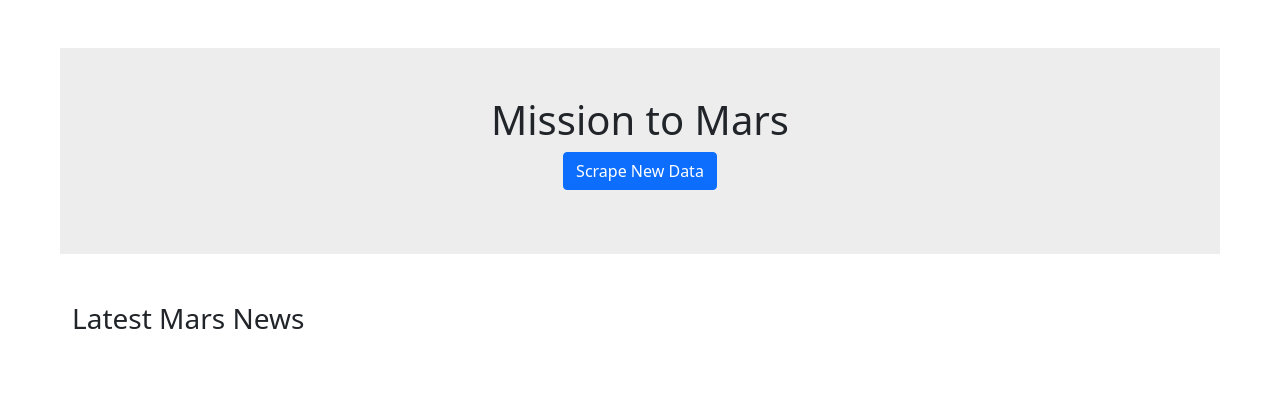
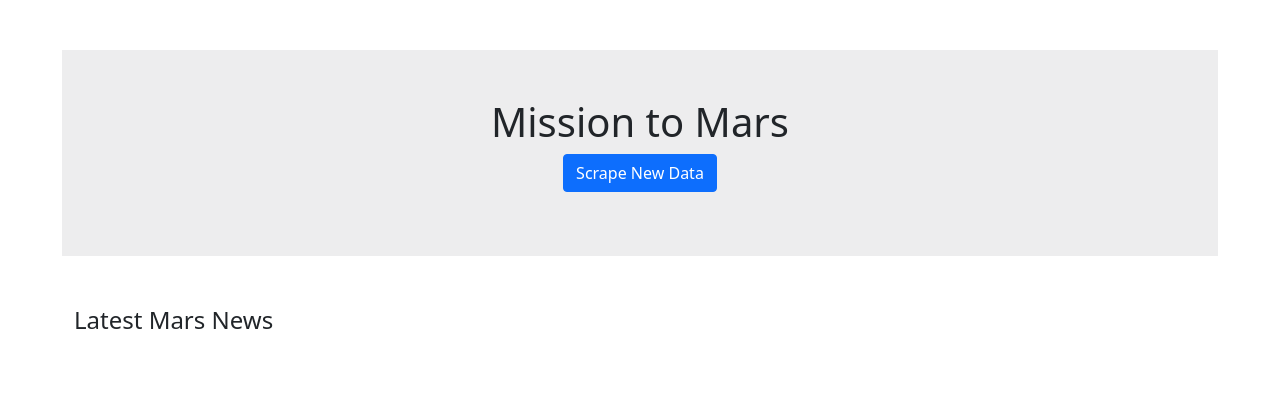
Before and after one commit to danijmartin/web-scraping-challenge, a Flask app: page / in a window 1280 px wide. Shown: the top 409 px of the page. Run offline with Flask 2, Linux system fonts and the light colour scheme; data that the repository does not hold is empty; some libraries are stand-ins or nearby versions.

Commit message:
consolidated margin styling

```diff
--- a/Missions_to_Mars/templates/index.html
+++ b/Missions_to_Mars/templates/index.html
@@ -7,22 +7,29 @@
     <title>Mission to Mars</title>
     <!-- Bootstrap CSS -->
     <link href="https://cdn.jsdelivr.net/npm/bootstrap@5.0.1/dist/css/bootstrap.min.css" rel="stylesheet" integrity="sha384-+0n0xVW2eSR5OomGNYDnhzAbDsOXxcvSN1TPprVMTNDbiYZCxYbOOl7+AMvyTG2x" crossorigin="anonymous">
+
+    <style>
+        div.row {
+            margin: 50px
+        }
+    </style>
+
 </head>
 <body>
     <div class="container-fluid">
-        <div class="jumbotron text-center m-md-5 p-md-5" style="background-color: #ededee;">
+        <div class="jumbotron text-center p-md-5" style="background-color: #ededee; margin: 50px">
             <h1>Mission to Mars</h1>
             <p><a class="btn btn-primary" href="/scrape" role="button">Scrape New Data</a></p>
         </div>
 
-        <div class="row m-md-5">
-            <h3>Latest Mars News</h3><br>
+        <div class="row">
+            <h4>Latest Mars News</h4><br>
             <p><b>{{data.News_Title}}</b>
                 <br>
                 {{data.News_Paragraph}}</p>
         </div>
 
-        <div class="row m-md-5">
+        <div class="row">
             <div class="col-md-6">
                         <h4>Featured Mars Image</h4>
                         <img style="width: 100%"src={{data.Featured_Image}} alt="Mars Image">
@@ -34,11 +41,11 @@
             </div>
         </div>
 
-        <div class="row mx-md-5">
+        <div class="row">
             <h4 class="text-center">Mars Hemispheres</h4>
             <hr>
         </div>
-        <div class="row mx-md-5">
+        <div class="row">
             {% for image in data.Hemisphere_Images %}
                 <div class="col-md-3">
                     <div class="card">
```
